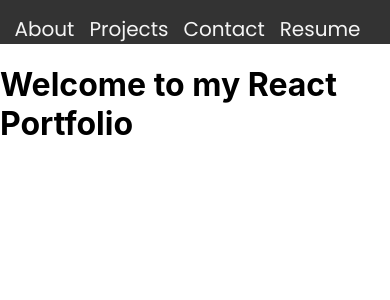
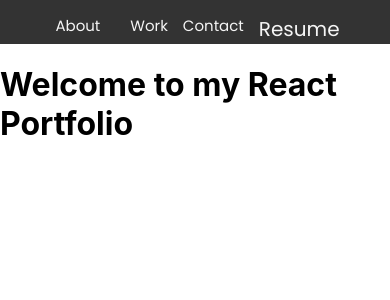
Before and after one commit to ilsyim/react-portfolio-front-end, a React (Create React App) app: page / in a window 390 px wide. Shown: the top 300 px of the page. Built offline with nearby package versions, Linux system fonts and the light colour scheme; no server answers.

Commit message:
add components

```diff
--- a/src/components/NavBar/NavBar.jsx
+++ b/src/components/NavBar/NavBar.jsx
@@ -17,7 +17,7 @@ const NavBar = ({ user, handleLogout }) => {
       :
         <nav className={styles.nav}>
           <Link id={styles.nav} className={styles.about} to="/about">About</Link>
-          <Link id={styles.nav} className={styles.projects} to="/projects">Projects</Link>
+          <Link id={styles.nav} className={styles.work} to="/work">Work</Link>
           <Link id={styles.nav} className={styles.contact} to="/contact">Contact</Link>
           <Link id={styles.nav} className={styles.resume} to="/resume">Resume</Link>
         </nav>
--- a/src/components/NavBar/NavBar.module.css
+++ b/src/components/NavBar/NavBar.module.css
@@ -52,7 +52,7 @@
   font-size: 22px;
 }
 
-.projects{
+.work{
   margin-right: 15px;
   text-decoration: none;
   font-size: 20px;
@@ -61,7 +61,7 @@
   transition: 0.4s;
 }
 
-.projects:hover{
+.work:hover{
   font-size: 22px;
 }
 
@@ -106,15 +106,7 @@
     overflow-x: hidden;
   }
 
-  .username{
-    justify-content: left;
-    display: flex;
-    font-size: 20px;
-    color: whitesmoke;
-    margin-top: 14px;
-  }
-
-  .event{
+  .about{
     margin-right: 30px;
     display: flex;
     text-decoration: none;
@@ -125,24 +117,15 @@
     margin-left: 20px;
   }
 
-  .add_event{
+  .work{
     font-size: 15px;
   }
 
-  .all_events{
+  .contact{
     font-size: 15px;
   }
 
   .change{
     font-size: 15px;
   }
-
-  .log_out{
-    font-size: 15px;
-    margin-right: 90px;
-  }
-
-  .username{
-    display: none;
-  }
 }
```
Also changed, not shown: src/pages/Portfolio/Portfolio.jsx (added, +10 -0 lines), src/components/About/About.jsx (added), src/components/Contact/Contact.jsx (added), src/components/Resume/Resume.jsx (added), src/components/Work/Work.jsx (added).
